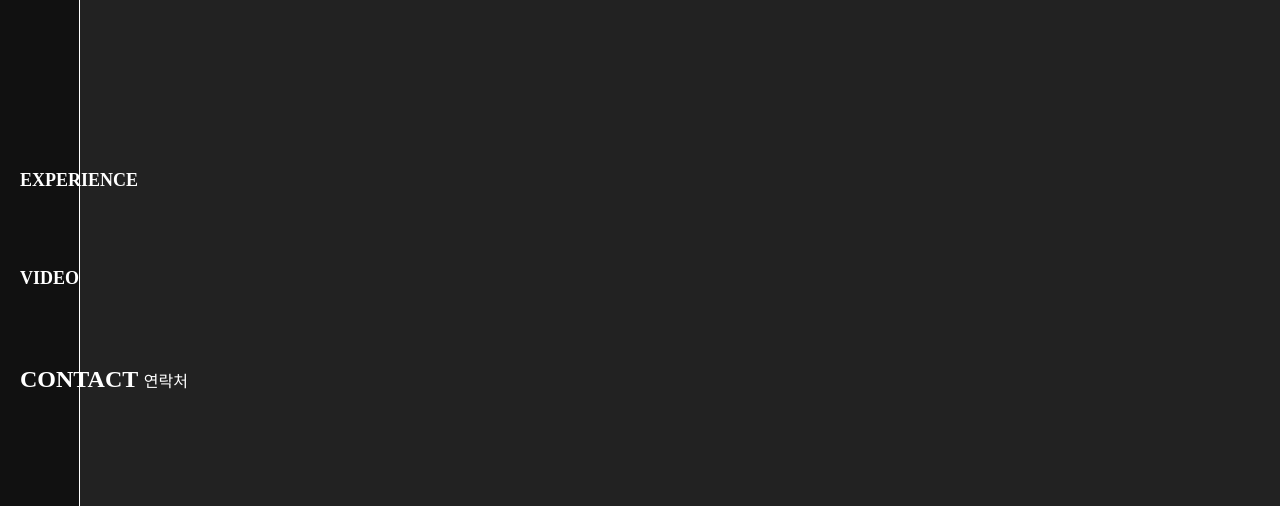
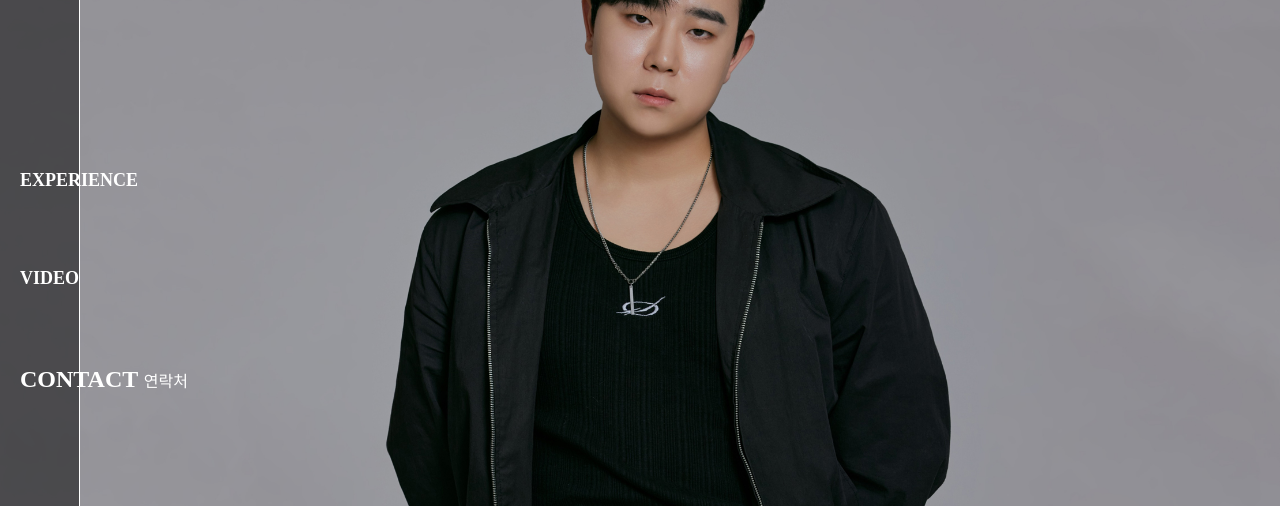
Before and after one commit to auster118/pooh, a plain HTML site: page index.html in a window 1280 px wide. Shown: the part 119-625 px from the top of the page. Drawn offline with nearby package versions, Linux system fonts and the light colour scheme; the site is published under a folder, as on GitHub Pages, so addresses that start at the root find nothing; a web font is replaced by a local one.

Commit message:
CSS수정

```diff
--- a/asset/css/style.css
+++ b/asset/css/style.css
@@ -34,7 +34,7 @@ header nav .nav--list .nav--item.active button{font-size: 18px;}
 }
 
 .content .content--section{min-height: 100vh; padding: 80px 80px 120px;}
-.content .content--section.main--visual{background-image: url('/asset/images/mainvisual01.jpg'); background-position: center; background-repeat: no-repeat; background-size: cover; padding-bottom: 0; display: flex; align-items: flex-end;}
+.content .content--section.main--visual{background-image: url('../images/mainvisual01.jpg'); background-position: center; background-repeat: no-repeat; background-size: cover; padding-bottom: 0; display: flex; align-items: flex-end;}
 .content .content--section:nth-child(2n){background-color:#181818;}
 .content .content--section.contact--info{min-height: 0;}
 .content .content--section.main--visual .main--info{padding: 30px; font-family: 'Paperlogy'; line-height: 1.4;}
```
